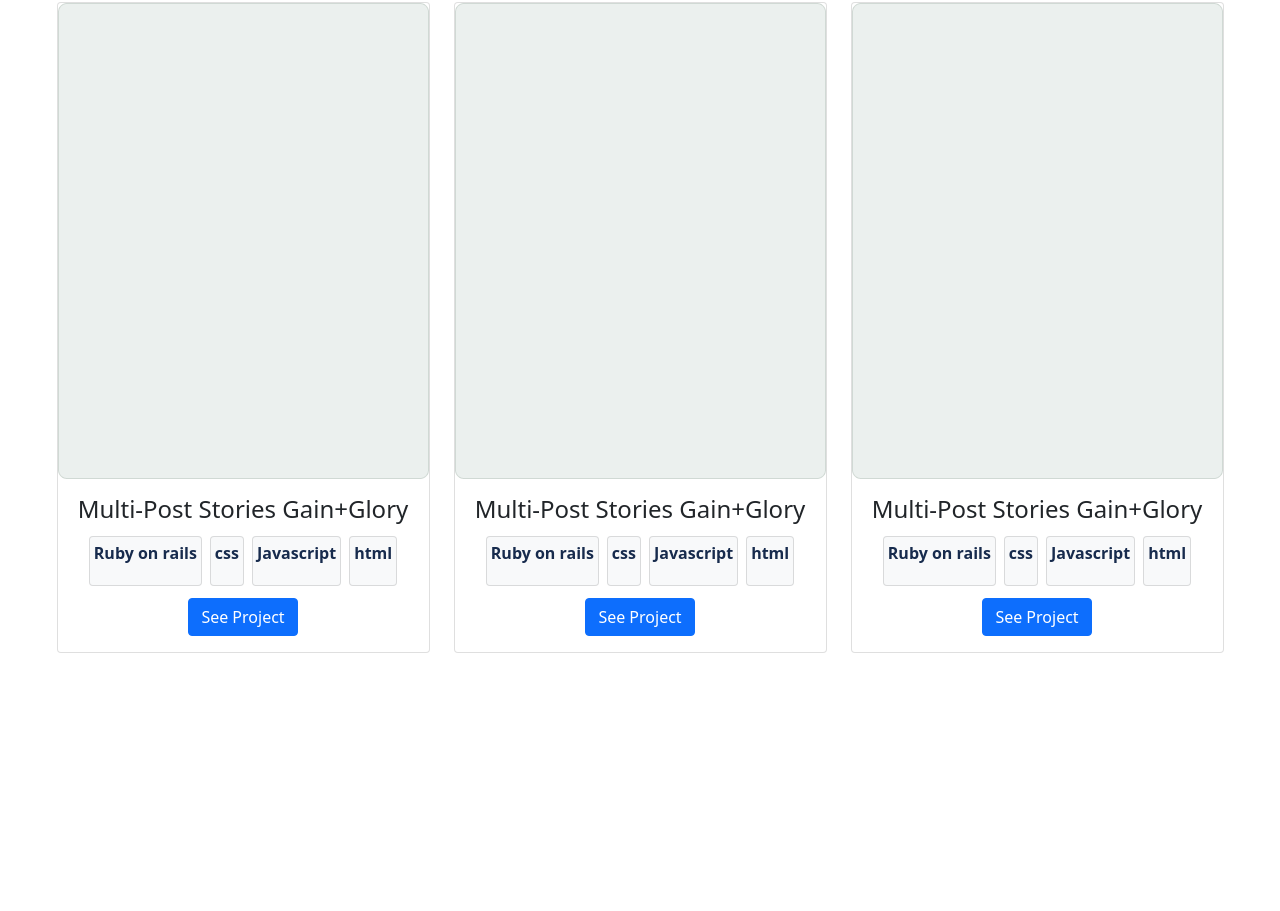
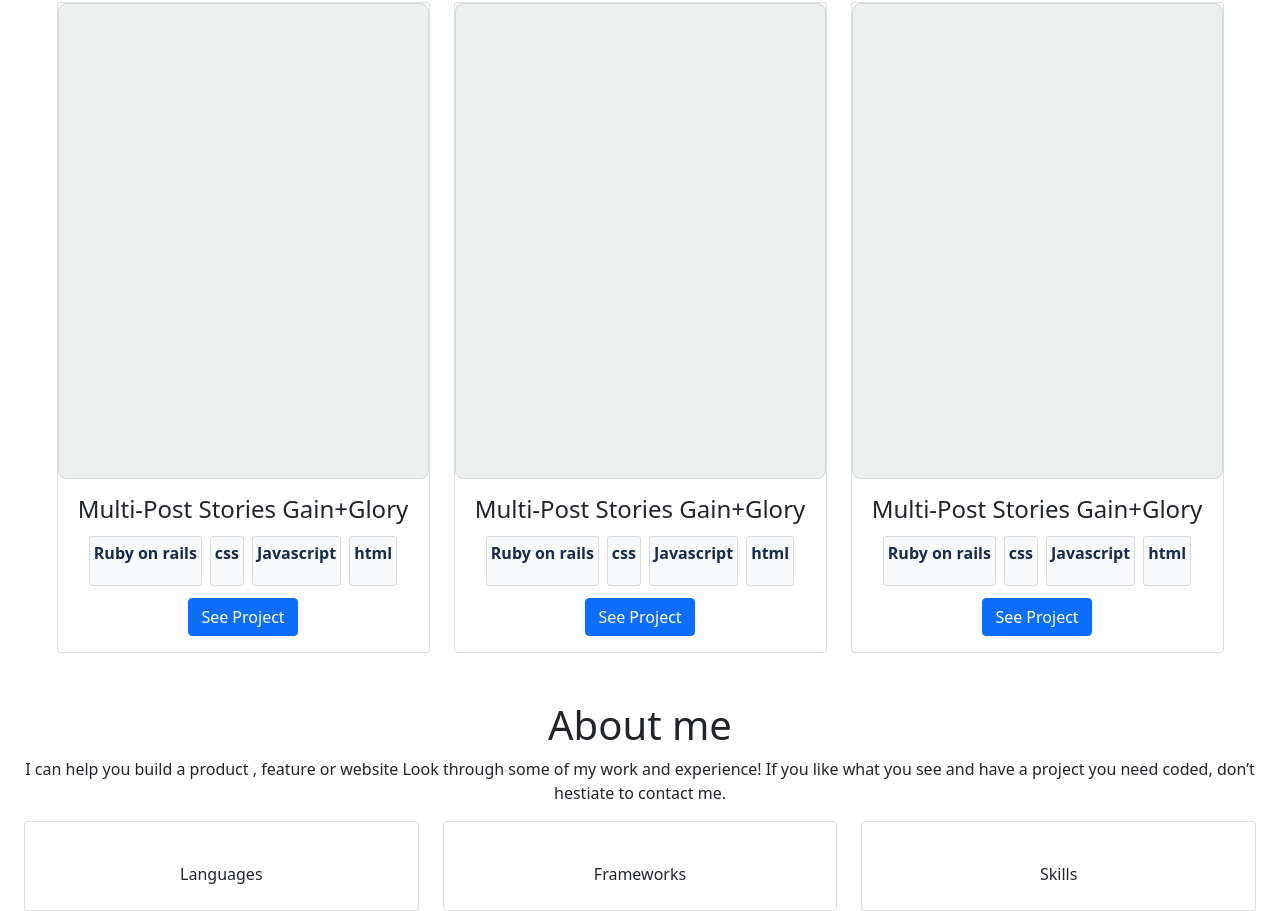
Before and after one commit to AndreLau11/first-brootstrap-project, a website: page index.html in a window 1280 px wide. Shown: the part 1219-2130 px from the top of the page. Before the commit the page ends 1872 px from the top, so only its background shows below. Drawn offline with nearby package versions, Linux system fonts and the light colour scheme.

Commit message:
finish the basic structure of the about me section

```diff
--- a/index.html
+++ b/index.html
@@ -128,8 +128,41 @@
   </div>
 
   <!-- about section -->
-  <div class="container-fluid bg-primary about-section">
+  <div class="container-fluid about-section">
+    <div class="container-fluid d-flex flex-column text-center mt-5 work-section">
+      <h1>About me</h1>
+      <p> I can help you build a product , feature or website Look through some of my work and experience! If you like what you see and have a project you need coded,
+        don’t hestiate to contact me.</p>
+      <div class="row">
 
+        <div class="col-md-4">
+          <div class="card">
+            <div class="card-body">
+              <img class="aboutme-logo" src="" alt="">
+              <div class="card-title">Languages</div>
+            </div>
+          </div>
+        </div>
+
+        <div class="col-md-4">
+          <div class="card">
+            <div class="card-body">
+              <img class="aboutme-logo" src="" alt="">
+              <div class="card-title">Frameworks</div>
+            </div>
+          </div>
+        </div>
+
+        <div class="col-md-4">
+          <div class="card">
+            <div class="card-body">
+              <img class="aboutme-logo" src="" alt="">
+              <div class="card-title">Skills</div>
+            </div>
+          </div>
+        </div>
+      </div>
+    </div>
   </div>
 
   <!-- contact me section -->
```
